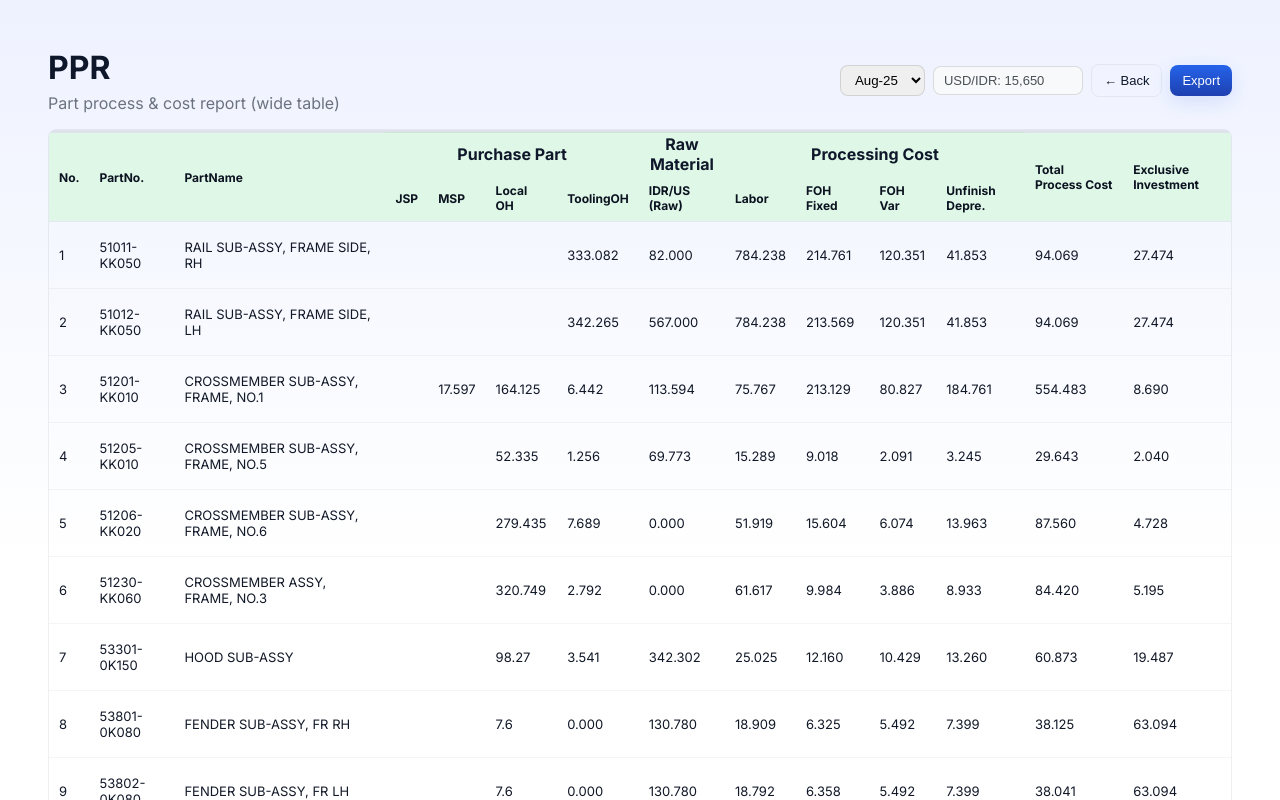
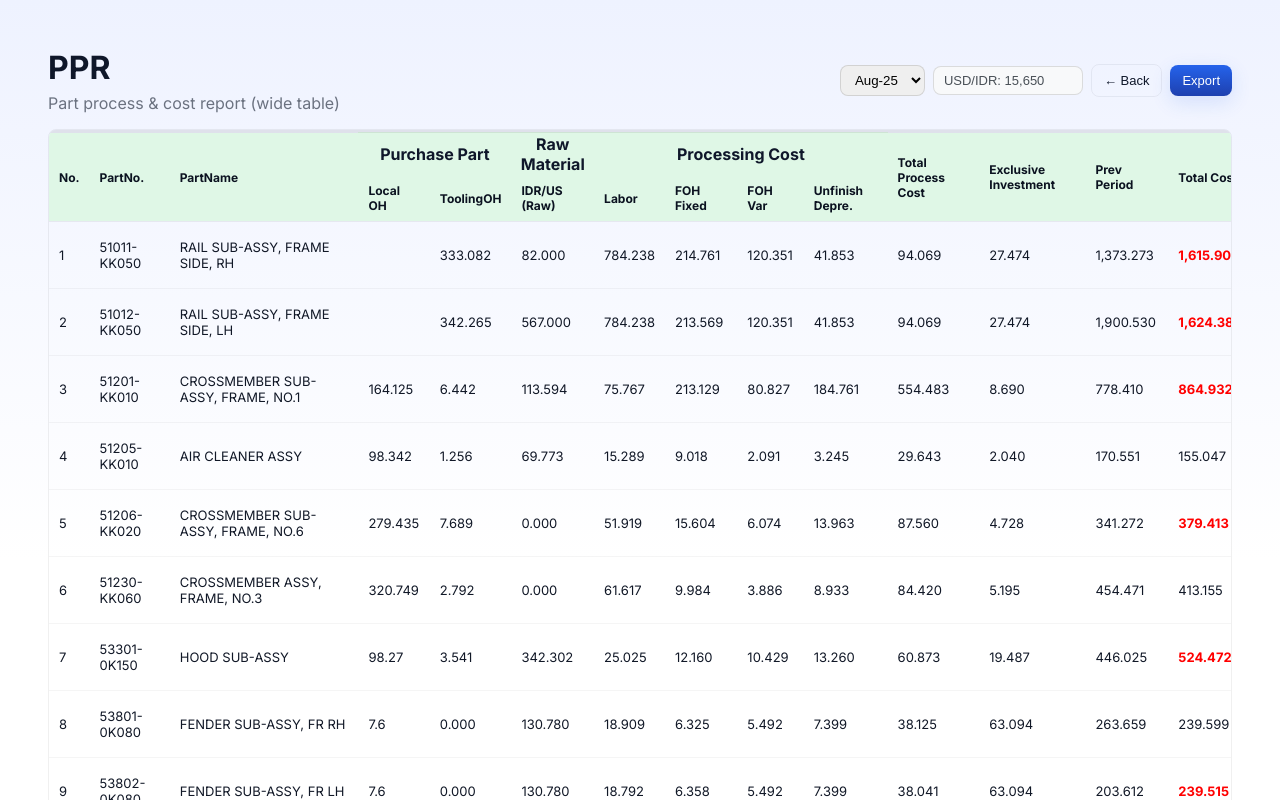
Before and after one commit to ari-fikri/finance-dashboard, a React (Vite) app: page /ppr in a window 1280 px wide. Shown: the top 800 px of the page. Built offline with nearby package versions, Linux system fonts and the light colour scheme.

Commit message:
Remove MSP and JSP field from sample data and table

```diff
--- a/src/PPRPage.jsx
+++ b/src/PPRPage.jsx
@@ -105,14 +105,14 @@ export default function PPRPage() {
 
         {/* Table container with horizontal scroll */}
         <div style={{ overflow: "auto", border: "1px solid rgba(0,0,0,0.06)", borderRadius: 8 }}>
-          <table style={{ borderCollapse: "collapse", minWidth: 1600, width: "100%" }}>
+          <table style={{ borderCollapse: "collapse", minWidth: 1440, width: "100%" }}>
             <thead>
               {/* First header row: colored bands */}
               <tr>
                 <th rowSpan="2" style={{...headerBandStyle("#dff7e6"), ...thSticky}}>No.</th>
                 <th rowSpan="2" style={{...headerBandStyle("#dff7e6"), ...thSticky}}>PartNo.</th>
                 <th rowSpan="2" style={{...headerBandStyle("#dff7e6"), ...thSticky}}>PartName</th>
-                <th colSpan="4" style={headerBandStyle("#dff7e6")}>Purchase Part</th>
+                <th colSpan="2" style={headerBandStyle("#dff7e6")}>Purchase Part</th>
                 <th colSpan="1" style={headerBandStyle("#dff7e6")}>Raw Material</th>
                 <th colSpan="4" style={headerBandStyle("#dff7e6")}>Processing Cost</th>
                 <th rowSpan="2" style={{...headerBandStyle("#dff7e6"), ...thSticky}}>Total Process Cost</th>
@@ -125,8 +125,6 @@ export default function PPRPage() {
 
               {/* Second header row: column group titles */}
               <tr style={{ background: "#dff7e6" }}>
-                <th style={thSticky}>JSP</th>
-                <th style={thSticky}>MSP</th>
                 <th style={thSticky}>Local OH</th>
                 <th style={thSticky}>ToolingOH</th>
 
@@ -151,8 +149,6 @@ export default function PPRPage() {
                     <td style={td}>{r.partNo}</td>
                     <td style={td}>{r.partName}</td>
 
-                    <td style={td}>{r.jsp ?? "-"}</td>
-                    <td style={td}>{r.msp ?? "-"}</td>
                     <td style={td}>{r.localOH ?? "-"}</td>
                     <td style={td}>{formatNumber(r.toolingOH)}</td>
 
--- a/src/data/pprSampleData.js
+++ b/src/data/pprSampleData.js
@@ -5,8 +5,6 @@ export const pprSampleData = [
     no: 1,
     partNo: "51011-KK050",
     partName: "RAIL SUB-ASSY, FRAME SIDE, RH",
-    jsp: "",
-    msp: "",
     localOH: "",
     toolingOH: 333.082,
     rawMaterial: 82,
@@ -25,8 +23,6 @@ export const pprSampleData = [
     no: 2,
     partNo: "51012-KK050",
     partName: "RAIL SUB-ASSY, FRAME SIDE, LH",
-    jsp: "",
-    msp: "",
     localOH: "",
     toolingOH: 342.265,
     rawMaterial: 567,
@@ -45,8 +41,6 @@ export const pprSampleData = [
     no: 3,
     partNo: "51201-KK010",
     partName: "CROSSMEMBER SUB-ASSY, FRAME, NO.1",
-    jsp: "",
-    msp: "17.597",
     localOH: "164.125",
     toolingOH: 6.442,
     rawMaterial: 113.594,
@@ -64,11 +58,8 @@ export const pprSampleData = [
   {
     no: 4,
     partNo: "51205-KK010",
-    partName: "CROSSMEMBER SUB-ASSY, FRAME, NO.5",
-    jsp: "",
-    msp: "",
-    localOH: "52.335",
-    toolingOH: 1.256,
+    partName: "AIR CLEANER ASSY",
+    localOH: "98.342",    toolingOH: 1.256,
     rawMaterial: 69.773,
     labor: 15.289,
     fohFix: 9.018,
@@ -85,8 +76,6 @@ export const pprSampleData = [
     no: 5,
     partNo: "51206-KK020",
     partName: "CROSSMEMBER SUB-ASSY, FRAME, NO.6",
-    jsp: "",
-    msp: "",
     localOH: "279.435",
     toolingOH: 7.689,
     rawMaterial: 0,
@@ -105,8 +94,6 @@ export const pprSampleData = [
     no: 6,
     partNo: "51230-KK060",
     partName: "CROSSMEMBER ASSY, FRAME, NO.3",
-    jsp: "",
-    msp: "",
     localOH: "320.749",
     toolingOH: 2.792,
     rawMaterial: 0,
@@ -125,8 +112,6 @@ export const pprSampleData = [
     no: 7,
     partNo: "53301-0K150",
     partName: "HOOD SUB-ASSY",
-    jsp: "",
-    msp: "",
     localOH: "98.27",
     toolingOH: 3.541,
     rawMaterial: 342.302,
@@ -145,8 +130,6 @@ export const pprSampleData = [
     no: 8,
     partNo: "53801-0K080",
     partName: "FENDER SUB-ASSY, FR RH",
-    jsp: "",
-    msp: "",
     localOH: "7.6",
     toolingOH: 0,
     rawMaterial: 130.78,
@@ -165,8 +148,6 @@ export const pprSampleData = [
     no: 9,
     partNo: "53802-0K080",
     partName: "FENDER SUB-ASSY, FR LH",
-    jsp: "",
-    msp: "",
     localOH: "7.6",
     toolingOH: 0,
     rawMaterial: 130.78,
@@ -185,8 +166,6 @@ export const pprSampleData = [
     no: 10,
     partNo: "57403-KK010",
     partName: "MEMBER SUB-ASSY, FLOOR SIDE, INNER RR RH",
-    jsp: "",
-    msp: "",
     localOH: "12.02",
     toolingOH: 0,
     rawMaterial: 85.187,
@@ -205,8 +184,6 @@ export const pprSampleData = [
     no: 11,
     partNo: "57404-KK010",
     partName: "MEMBER SUB-ASSY, FLOOR SIDE, INNER RR LH",
-    jsp: "",
-    msp: "",
     localOH: "12.2",
     toolingOH: 0,
     rawMaterial: 85.187,
@@ -225,8 +202,6 @@ export const pprSampleData = [
     no: 12,
     partNo: "51204-KK070",
     partName: "CROSSMEMBER SUB-ASSY, FRAME, NO.4",
-    jsp: "",
-    msp: "652",
     localOH: "240.051",
     toolingOH: 4.047,
     rawMaterial: 0,
```
